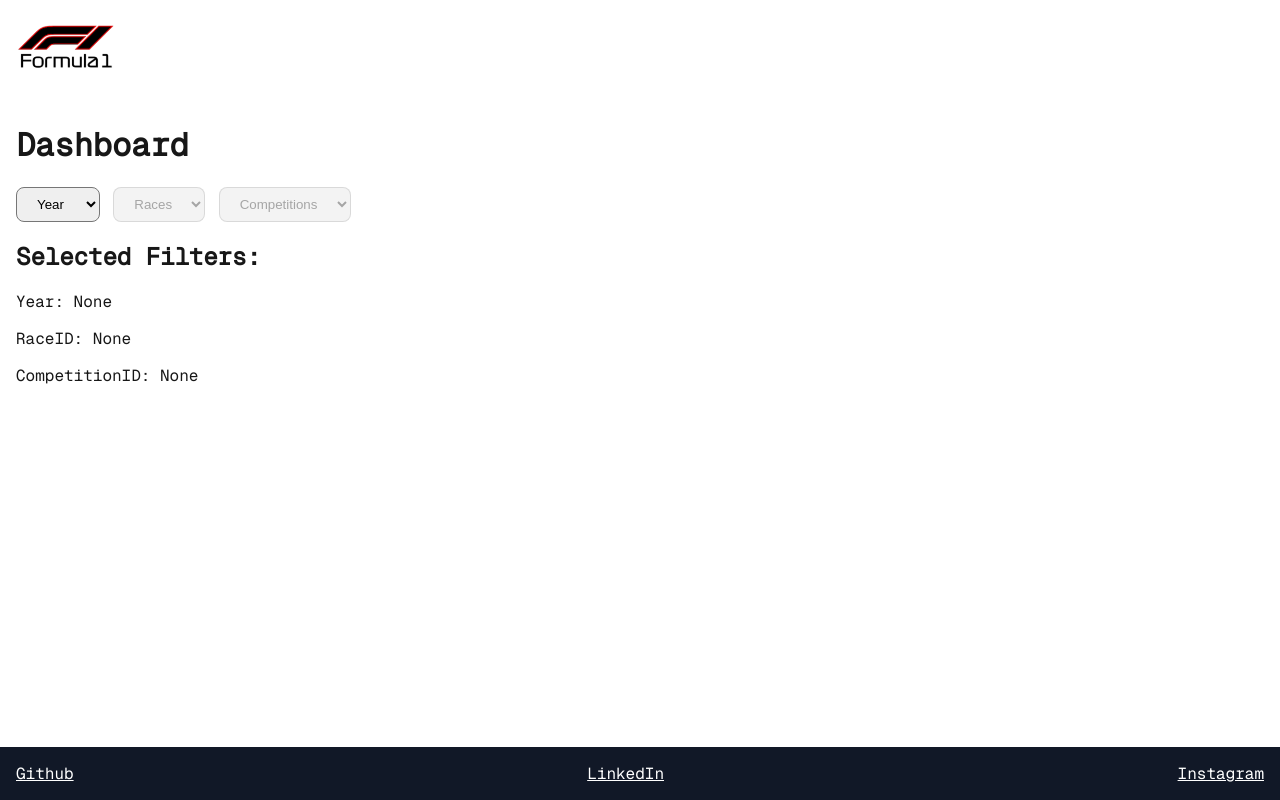
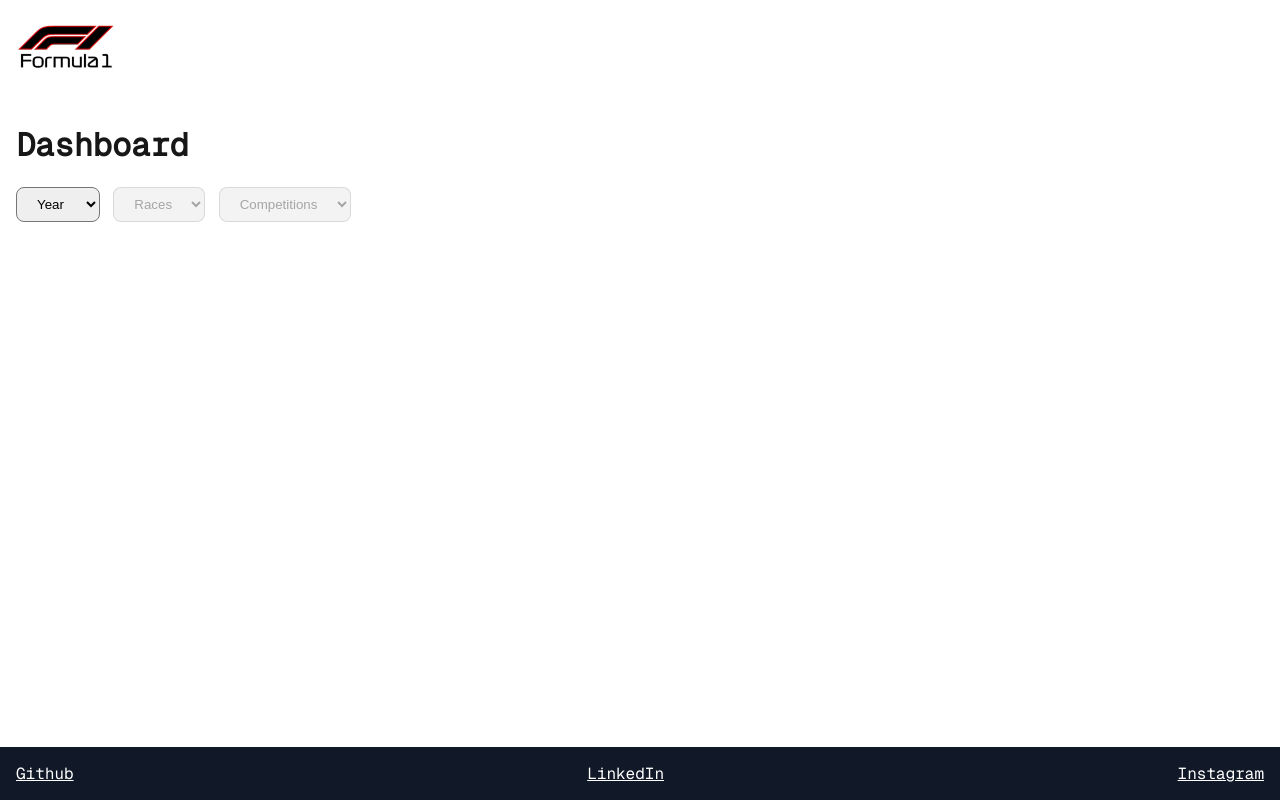
Before and after one commit to federicomichela/f1-dashboard, a React (Create React App) app in the folder packages/f1-frontend/: page /dashboard in a window 1280 px wide. Built offline with nearby package versions, Linux system fonts and the light colour scheme.

Commit message:
[f1-frontend] added participants and winner

```diff
--- a/packages/f1-frontend/src/pages/DashboardPage/DashboardPage.scss
+++ b/packages/f1-frontend/src/pages/DashboardPage/DashboardPage.scss
@@ -1,8 +1,32 @@
 .filters-container {
   display: flex;
   flex-wrap: wrap;
+}
 
+.row {
+  display: flex;
+  justify-content: start;
+  align-items: center;
+  padding: .5em;
+}
+
+.filters-container, .row {
   > * {
     margin-right: 1em;
   }
 }
+
+.img-container {
+  width: 50px;
+  aspect-ratio: 1/1;
+
+  img {
+    width: 100%;
+  }
+}
+
+@media screen and (max-width: 512px) {
+  .img-container {
+    display: none;
+  }
+}
--- a/packages/f1-frontend/src/pages/DashboardPage/DashboardPage.tsx
+++ b/packages/f1-frontend/src/pages/DashboardPage/DashboardPage.tsx
@@ -1,5 +1,5 @@
 import React, {useEffect, useState} from 'react';
-import {F1Competition, F1Race} from "f1-interfaces";
+import {F1Competition, F1Driver, F1Race} from "f1-interfaces";
 import "./DashboardPage.scss";
 import {F1Service} from "../../services/F1Service";
 import {Dropdown, DropDownOption} from "../../components/Dropdown";
@@ -105,6 +105,32 @@ const DashboardPage = () => {
         setCompetitionsDDLabel('Loading...');
     }
 
+    const getParticipantsList = () => {
+        const selectedCompetition = selectedRaceCompetitions
+            .find(competition => competition.id === selectedRaceCompetitionId);
+
+        if (!selectedCompetition) return [];
+
+        return selectedCompetition.participants.map((driver:F1Driver) => (
+            <div className="row" key={driver.id}>
+                <div
+                    className="img-container"
+                    style={{ borderColor: `#${driver.teamColor}`, borderWidth: "5px", borderStyle: "solid" }}
+                >
+                    <img
+                        src={driver.headshot?.url}
+                        alt={driver.headshot?.alt || driver.abbreviation}
+                    />
+                </div>
+                <span>{driver.fullName}</span>
+                <span>{driver.team}</span>
+                {driver.winner && (
+                    <div style={{fontSize: "3em"}}>🥇</div>
+                )}
+            </div>
+        ));
+    }
+
     return (
         <div className="page-container">
             <TopNav/>
@@ -132,12 +158,9 @@ const DashboardPage = () => {
                     />
                 </div>
 
-                {/* TODO: Remove below debugging code */}
-                <div>
-                    <h2>Selected Filters:</h2>
-                    <p>Year: {selectedYear || 'None'}</p>
-                    <p>RaceID: {selectedRaceId || 'None'}</p>
-                    <p>CompetitionID: {selectedRaceCompetitionId || 'None'}</p>
+                {/* Participants list */}
+                <div className="results-container">
+                    {getParticipantsList()}
                 </div>
             </main>
             <Footer />
```
